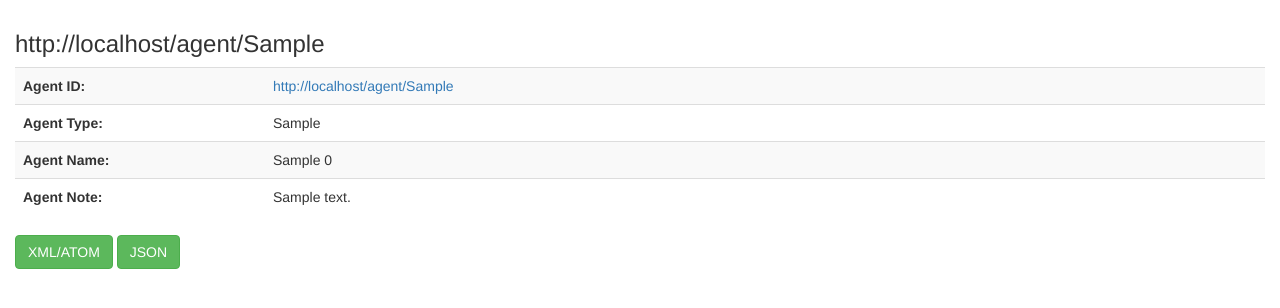
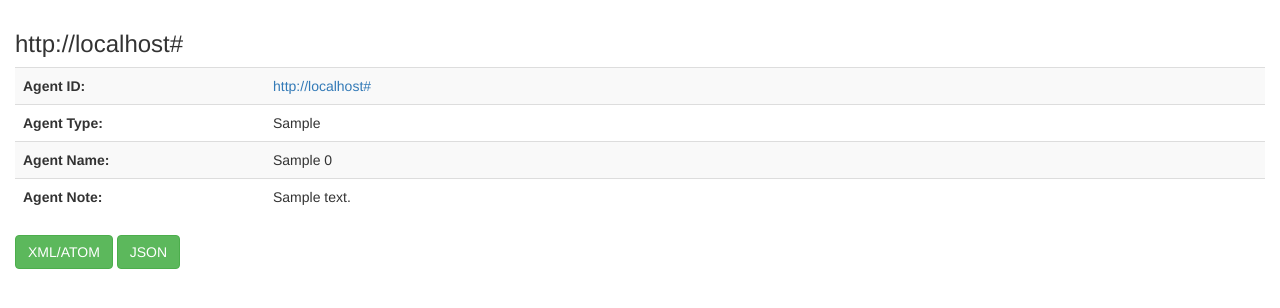
Before and after one commit to unt-libraries/django-premis-event-service, a Django app: template premis_event_service/templates/premis_event_service/agent.html in a window 1280 px wide. Shown: the part 101-409 px from the top of the page. Run offline with Django 3.2, Linux system fonts and the light colour scheme; the template is opened without the code that fills it: most values are stand-ins (such as "Sample title", 1, 10 or a date in 2020); some libraries are stand-ins or nearby versions.

Commit message:
Make some URLs more robust, less hardcoded

```diff
--- a/premis_event_service/models.py
+++ b/premis_event_service/models.py
@@ -41,6 +41,9 @@
 
     def __unicode__(self):
         return self.agent_name
+
+    def get_absolute_url(self):
+        return reverse('premis_event_service.views.humanAgent', args=[self.agent_identifier])
 
     class Meta:
         ordering = ['agent_name']
--- a/premis_event_service/presentation.py
+++ b/premis_event_service/presentation.py
@@ -240,8 +240,8 @@
     agentIdentifierValue = etree.SubElement(
         agentIdentifier, PREMIS + "agentIdentifierValue"
     )
-    agentIdentifierValue.text = 'http://%s/%s/' % (
-        webRoot, agentObject.agent_identifier
+    agentIdentifierValue.text = 'http://%s%s' % (
+        webRoot, agentObject.get_absolute_url()
     )
     agentIdentifierType = etree.SubElement(
         agentIdentifier, PREMIS + "agentIdentifierType"
--- a/premis_event_service/templates/premis_event_service/agent.html
+++ b/premis_event_service/templates/premis_event_service/agent.html
@@ -50,10 +50,10 @@
             <col class="labels">
             <col class="data">
         </colgroup>
-        <h3 class="main"><i class="icon-white icon-flag"></i> http://{{ request.META.HTTP_HOST }}/agent/{{ agents.0.agent_identifier }}</h3>
+        <h3 class="main"><i class="icon-white icon-flag"></i> http://{{ request.get_host }}{% url 'premis_event_service.views.humanAgent' agents.0.agent_identifier %}</h3>
             <tr>
                 <th style="width: 20%;">Agent ID:</th>
-                <td><i class="icon-tag"></i> <a href='http://{{ request.META.HTTP_HOST }}/agent/{{ agents.0.agent_identifier }}  '>http://{{ request.META.HTTP_HOST }}/agent/{{ agents.0.agent_identifier }}</a></td>
+                <td><i class="icon-tag"></i> <a href="http://{{ request.get_host }}{% url 'premis_event_service.views.humanAgent' agents.0.agent_identifier %}">http://{{ request.get_host }}{% url 'premis_event_service.views.humanAgent' agents.0.agent_identifier %}</a></td>
             </tr>
             <tr>
                 <th style="width: 20%;">Agent Type:</th>
@@ -79,10 +79,10 @@
                 <td>{{ agents.0.agent_note }}</td>
             </tr>
     </table>
-    <a class="btn btn-success btn-large" href="http://{{ request.META.HTTP_HOST }}/agent/{{ agents.0.agent_identifier }}.xml">
+    <a class="btn btn-success btn-large" href="{% url 'premis_event_service.views.agentXML' agents.0.agent_identifier %}">
         XML/ATOM
     </a>
-    <a class="btn btn-success btn-large" href="http://{{ request.META.HTTP_HOST }}/agent/{{ agents.0.agent_identifier }}.json">
+    <a class="btn btn-success btn-large" href="{% url 'premis_event_service.views.json_agent' agents.0.agent_identifier %}">
         JSON
     </a>
 {% endif %}{% endif %}
--- a/premis_event_service/views.py
+++ b/premis_event_service/views.py
@@ -367,7 +367,7 @@
     response = HttpResponse(mimetype='application/json')
     # construct the dictionary with values from aggregates
     jsonDict = {
-        'id': request.META.get('HTTP_REFERER'),
+        'id': "http://%s%s" % (request.get_host(), a.get_absolute_url()),
         'type': [c for c in AGENT_TYPE_CHOICES if c[0] == a.agent_type][0][1],
         'name': a.agent_name,
         'note': a.agent_note,
@@ -452,7 +452,7 @@
             )
         returnXML = objectToPremisAgentXML(
             agentObject,
-            webRoot=request.META['HTTP_HOST'] + '/',
+            webRoot=request.get_host() + '/',
         )
         returnText = XML_HEADER % etree.tostring(returnXML, pretty_print=True)
     else:
```
